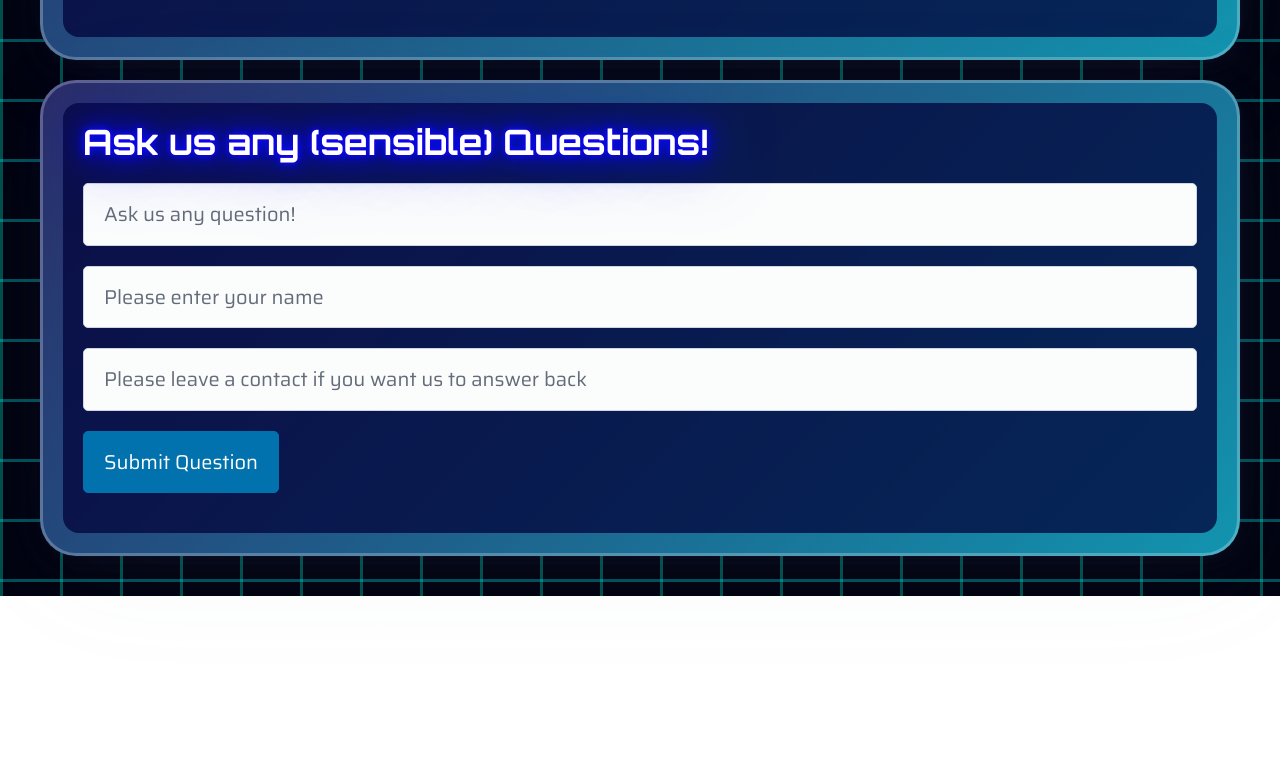
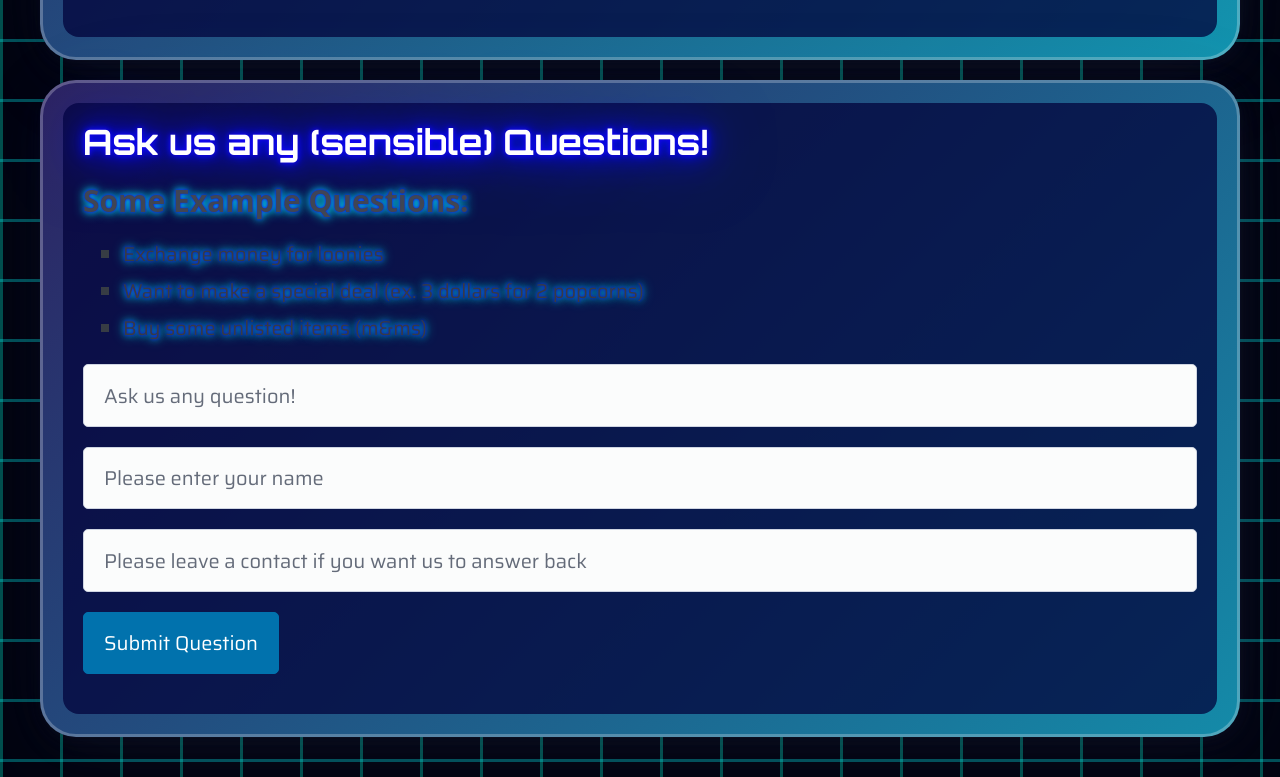
Before and after one commit to Echo-Path-Coder/Vending-Machine-Website, a website: page index.html in a window 1280 px wide. Shown: the part 3321-4098 px from the top of the page. Before the commit the page ends 3917 px from the top, so only its background shows below. Drawn offline with nearby package versions, Linux system fonts and the light colour scheme.

Commit message:
Fix HTML formatting and structure

```diff
--- a/index.html
+++ b/index.html
@@ -180,6 +180,14 @@
         <div class="article_text">
         <h2 class="neon">Ask us any (sensible) Questions!</h2>
 
+          <h3>Some Example Questions:</h3>
+        <ul>
+          <li>Exchange money for loonies</li>
+          <li>Want to make a special deal (ex. 3 dollars for 2 popcorns)</li>
+          <li>Buy some unlisted items (m&ms)</li>
+
+        </ul>
+
         <input type="text" id="anyQuestion" placeholder="Ask us any question!" />
         <input type="text" id="questionName" placeholder="Please enter your name" />
         <input type="text" id="contactQuestion" placeholder="Please leave a contact if you want us to answer back" />
```
